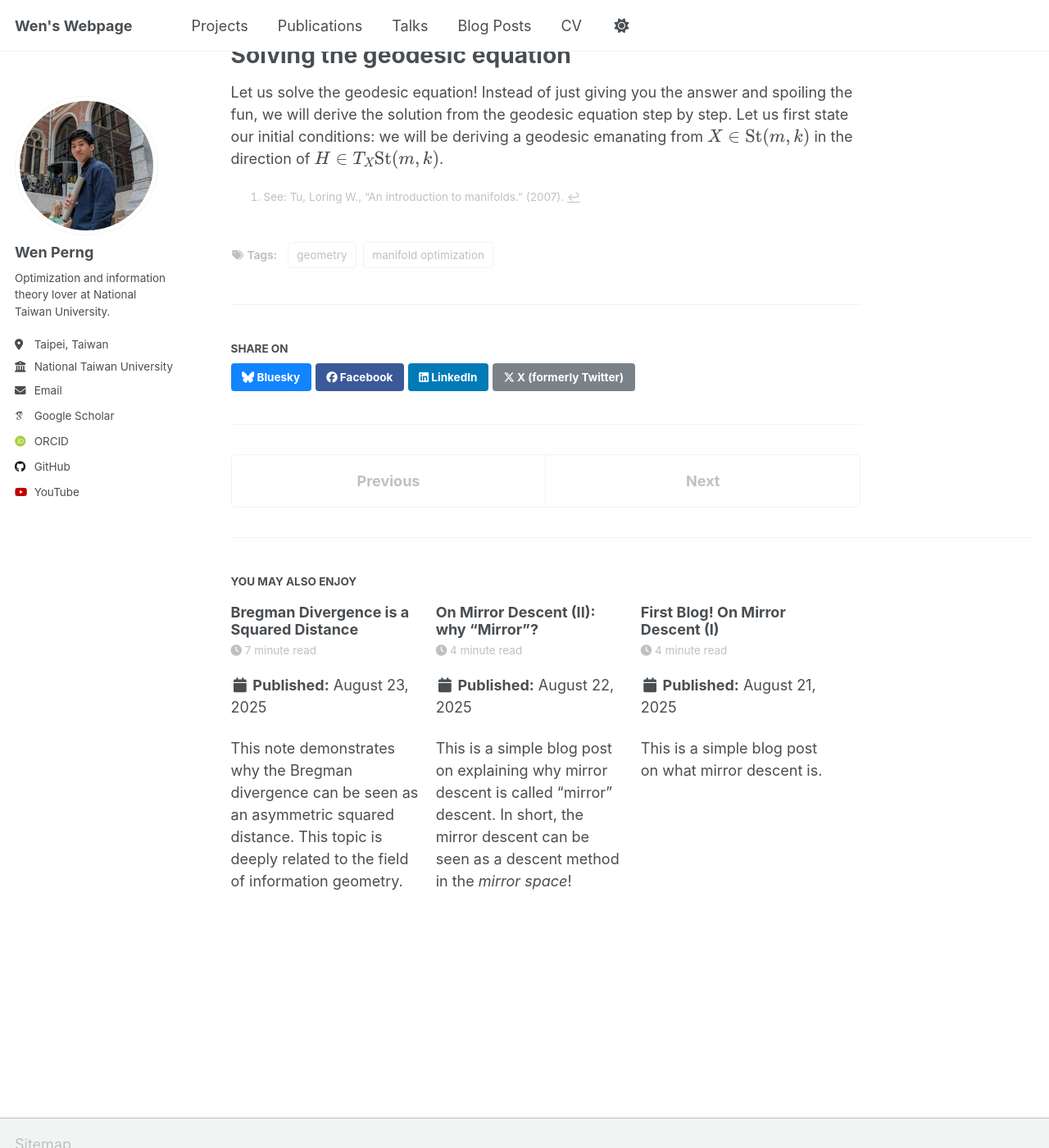
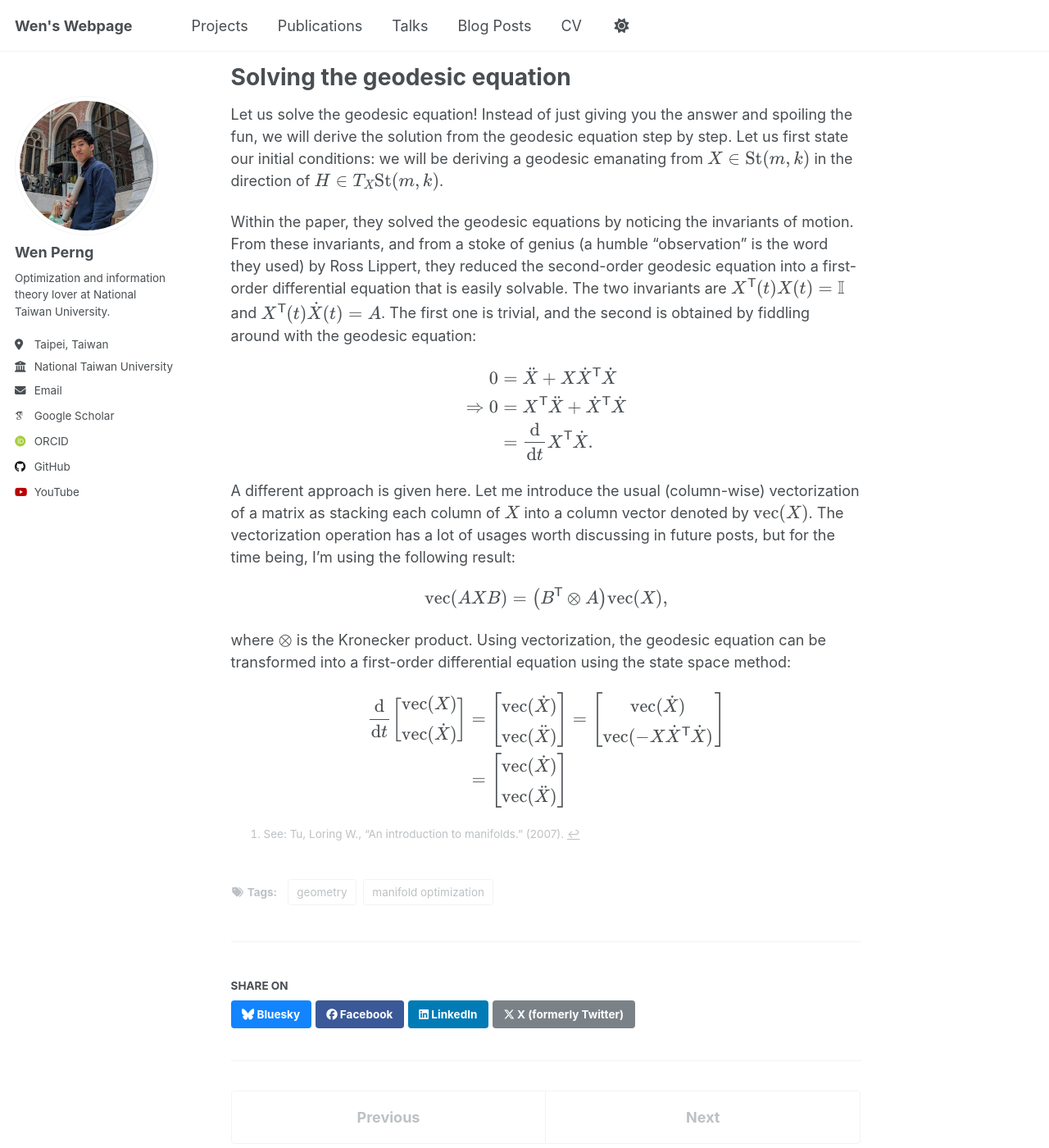
Before and after one commit to WenPerng/WenPerng.github.io, a Jekyll site: the page built from _posts/2025-08-24-blog-post.md, in a window 1280 px wide and 1400 px high, scrolled down 3180 px. Shown: the whole window at 82% size. Built offline with Jekyll 4.4.1, drawn with Linux system fonts in a browser that asks for light colours; some web fonts are replaced; a script that is not in the unit is left out; some of the changed text lies outside the part shown.

Commit message:
blog update

```diff
--- a/_posts/2025-08-24-blog-post.md
+++ b/_posts/2025-08-24-blog-post.md
@@ -17,7 +17,7 @@ Thanks to a friend of mine (郭庭愷) who introduced me to this paper, I am fin
 # Basics on the Geometry of the Stiefel Manifold
 Most of this section is established in my talk on [manifold optimization, 2024](/talks/2024-10-01-talk). If you are not sure of the details, be sure to check the slides.
 
-<img src='/images/talk/2024-10-01-manifold.png'>
+<br><img src='/images/talk/2024-10-01-manifold.png'>
 
 ## Definition
 The Stiefel manifold is a generalization to the orthogonal matrices, defined as
@@ -125,3 +125,38 @@ It should be noted that unlike in differential geometry, we like to express our
 
 # Solving the geodesic equation
 Let us solve the geodesic equation! Instead of just giving you the answer and spoiling the fun, we will derive the solution from the geodesic equation step by step. Let us first state our initial conditions: we will be deriving a geodesic emanating from \\(X \in \mathrm{St}(m,k)\\) in the direction of \\(H \in T_X \mathrm{St}(m,k)\\).
+
+Within the paper, they solved the geodesic equations by noticing the invariants of motion. From these invariants, and from a stoke of genius (a humble "observation" is the word they used) by Ross Lippert, they reduced the second-order geodesic equation into a first-order differential equation that is easily solvable. The two invariants are
+\\(X^{\mathsf{T}}(t)X(t) = \mathbb{I}\\) and \\(X^{\mathsf{T}}(t)\dot{X}(t) = A \\). The first one is trivial, and the second is obtained by fiddling around with the geodesic equation:
+<p>
+$$
+\begin{align*}
+	0 &= \ddot{X} + X \dot{X}^{\mathsf{T}} \dot{X} \\
+	\Rightarrow 0 &= X^{\mathsf{T}} \ddot{X} + \dot{X}^{\mathsf{T}} \dot{X} \\
+	&= \frac{\mathrm{d}}{\mathrm{d}t} X^{\mathsf{T}} \dot{X}.
+\end{align*}
+$$
+</p>
+
+A different approach is given here. Let me introduce the usual (column-wise) vectorization of a matrix as stacking each column of \\(X\\) into a column vector denoted by \\(\mathrm{vec}(X)\\). The vectorization operation has a lot of usages worth discussing in future posts, but for the time being, I'm using the following result:
+<p>
+$$
+	\mathrm{vec}(AXB) = \left(B^{\mathsf{T}} \otimes A\right) \mathrm{vec}(X),
+$$
+</p>
+where \\(\otimes\\) is the Kronecker product. Using vectorization, the geodesic equation can be transformed into a first-order differential equation using the state space method:
+
+$$
+\begin{align*}
+	\frac{\mathrm{d}}{\mathrm{d}t} \left[\begin{matrix}
+		\mathrm{vec}(X) \\ \mathrm{vec}(\dot{X})
+	\end{matrix}\right] &= \left[\begin{matrix}
+		\mathrm{vec}(\dot{X}) \\ \mathrm{vec}(\ddot{X})
+	\end{matrix}\right] = \left[\begin{matrix}
+		\mathrm{vec}(\dot{X}) \\ \mathrm{vec}(-X \dot{X}^{\mathsf{T}} \dot{X})
+	\end{matrix}\right] \\
+	&= \left[\begin{matrix}
+		\mathrm{vec}(\dot{X}) \\ \mathrm{vec}(\ddot{X})
+	\end{matrix}\right]
+\end{align*}
+$$
```
Also changed, not shown: _posts/2025-08-23-blog-post.md (+4 -1 lines).
